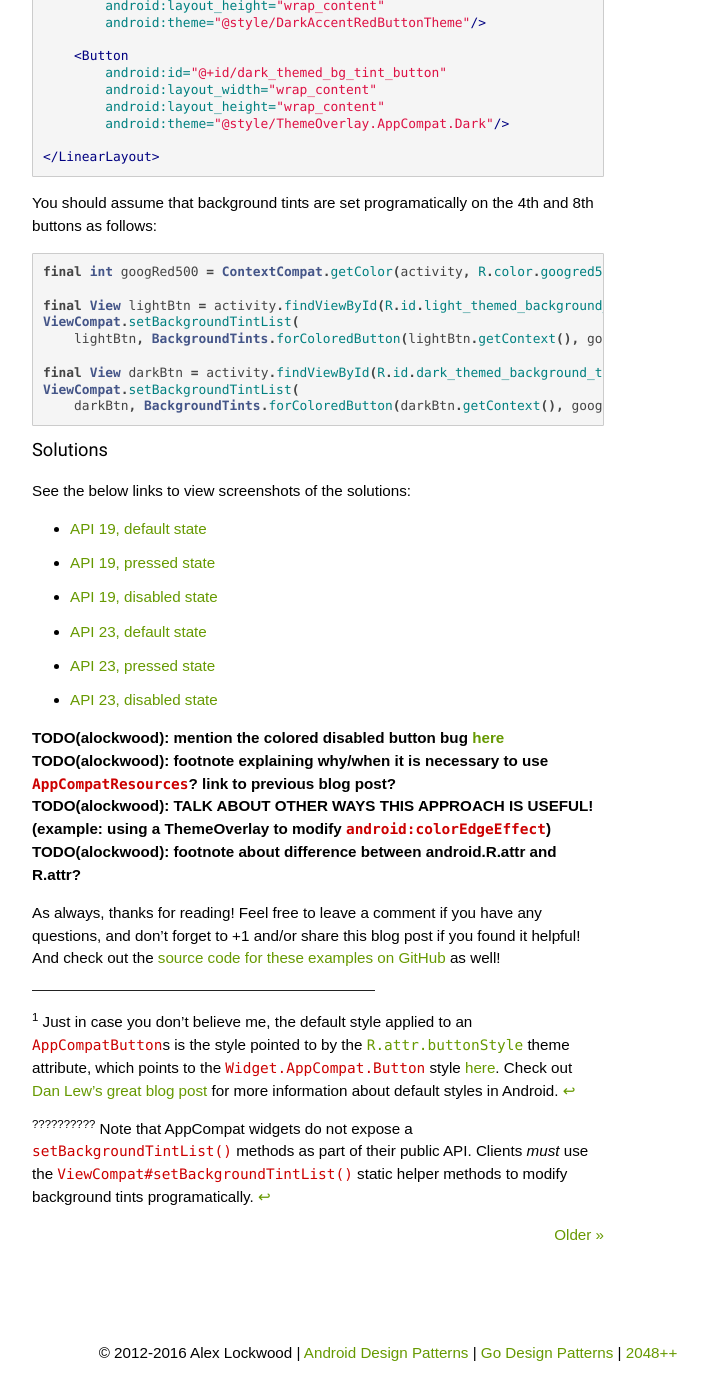
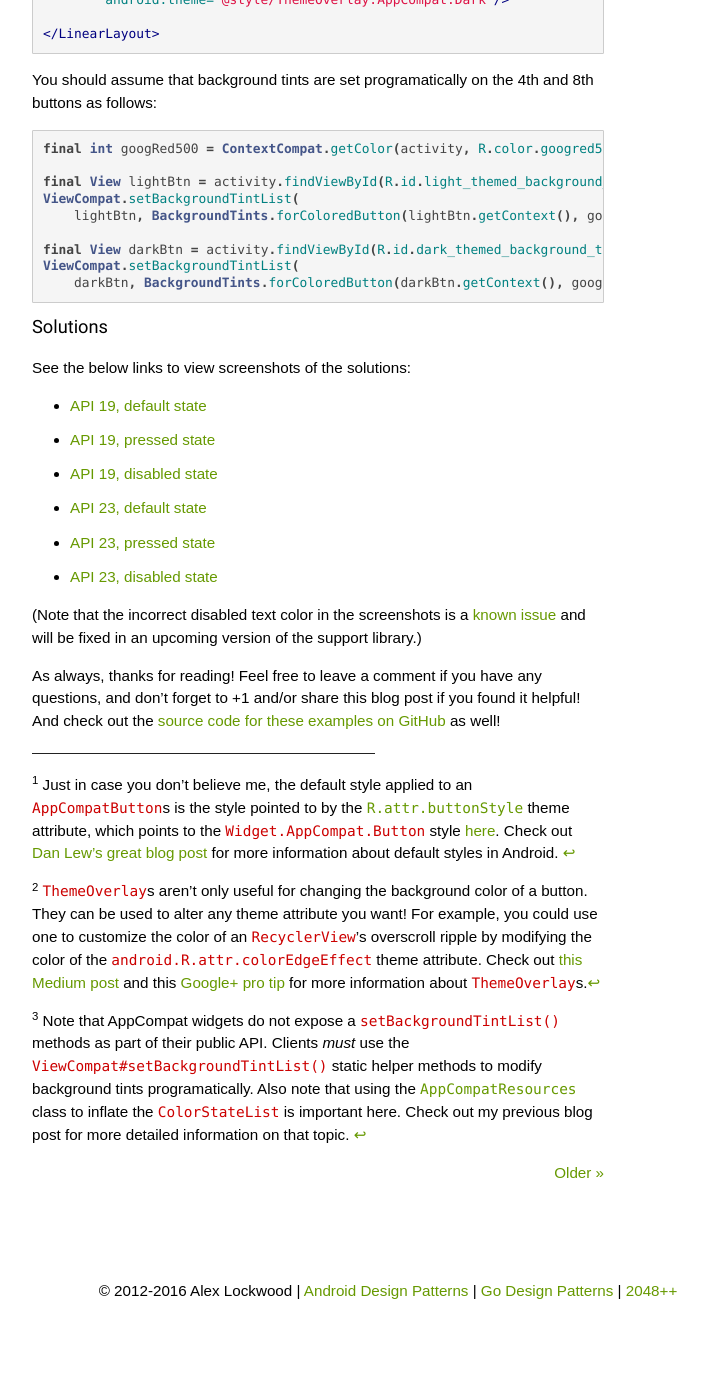
Before and after one commit to alexjlockwood/AndroidDesignPatterns, a Jekyll site: the page built from _posts/2016-08-08-theming-buttons-with-themeoverlays-background-tints.md, in a window 1280 px wide and 1400 px high, scrolled down 6567 px. Shown: the whole window, without its empty margins (252-960 px from the left). Built offline with Jekyll 4.4.1, drawn with Linux system fonts in a browser that asks for light colours; some web fonts are replaced; a script that is not in the unit is left out; comment, search, counter and statistics services are not loaded; after the commit the page ends 7904 px from its top, so only the background shows below that; some of the changed text lies outside the part shown.

Commit message:
update blog post

````diff
--- a/_posts/2016-08-08-theming-buttons-with-themeoverlays-background-tints.md
+++ b/_posts/2016-08-08-theming-buttons-with-themeoverlays-background-tints.md
@@ -33,7 +33,7 @@
 AppCompat determines the default appearance of a standard button.
 AppCompat defines a number of styles that can be used to alter
 the appearance of a button, each of which extend a base
-[`Widget.AppCompat.Button`][@style/Widget.AppCompat.Button] style that is applied to all
+[`Widget.AppCompat.Button`][Widget.AppCompat.Button] style that is applied to all
 buttons by default.<sup><a href="#footnote1" id="ref1">1</a></sup>
 Specifying a default style to be applied to all views of a certain type is a common technique
 used throughout the Android source code. It gives the framework an
@@ -70,7 +70,7 @@
 
 That's a lot to take in for something as simple as changing the background
 color of a button! Fortunately, AppCompat handles almost everything for us behind the scenes
-by providing a second [`Widget.AppCompat.Button.Colored`][@style/Widget.AppCompat.Button.Colored]
+by providing a second [`Widget.AppCompat.Button.Colored`][Widget.AppCompat.Button.Colored]
 style that makes altering the background color of a button relatively easy.
 As its name suggests, the style extends `Widget.AppCompat.Button` and thus
 inherits all of the same attributes with one notable exception: the
@@ -90,7 +90,7 @@
 
 Instead, a much better solution is to assign the button its own custom theme in
 XML using `android:theme` and a `ThemeOverlay`. Let's say we want to change the button's background
-color to Google Red 500. To achieve this, we simply define the following theme...
+color to Google Red 500. To achieve this, we can define the following theme:
 
 ```xml
 <!-- res/values/themes.xml -->
@@ -99,18 +99,17 @@
 </style>
 ```
 
-...and set it on our button in the layout XML as follows...
+...and set it on our button in the layout XML as follows:
 
 ```xml
 <Button
     style="@style/Widget.AppCompat.Button.Colored"
     android:layout_width="wrap_content"
     android:layout_height="wrap_content"
-    android:text="Light themed custom accent button"
     android:theme="@style/LightAccentRedButtonTheme"/>
 ```
 
-And that's it, we're done! You're probably still wondering what's up with that weird
+And that's it! You're probably still wondering what's up with that weird
 `ThemeOverlay` though. Unlike the themes we use in our `AndroidManifest.xml`
 files (i.e. `Theme.AppCompat.Light`, `Theme.AppCompat.Dark`, etc.),
 `ThemeOverlay`s define only a small set of material-styled theme attributes that
@@ -120,11 +119,7 @@
 two properties of a particular view: just extend the `ThemeOverlay`, update the
 attributes you want to modify with their new values, and you can be sure that
 your view will still inherit all of the correct light/dark themed values that
-would have otherwise been used by
-default.<sup><a href="#footnote??????????" id="ref??????????">??????????</a></sup>
-If you want to read more about
-`ThemeOverlay`s, check out [this Medium post][ThemeOverlayBlogPost] and this
-[Google+ pro tip][ThemeOverlayProTip] by [Ian Lake](http://google.com/+IanLake)!
+would have otherwise been used by default.<sup><a href="#footnote2" id="ref2">2</a></sup>
 
 ### Approach #2: Setting the `AppCompatButton`'s background tint
 
@@ -138,7 +133,7 @@
 `ImageView`s become `AppCompatImageView`s, `CheckBox`s become `AppCompatCheckBox`s,
 and so on and so forth. What you may not know is that any
 AppCompat widget that implements the [`TintableBackgroundView`][TintableBackgroundView]
-interface can have its background tint color changed by declaring a `ColorStateList`...
+interface can have its background tint color changed by declaring a `ColorStateList`:
 
 ```xml
 <!-- res/color/btn_colored_background_tint.xml -->
@@ -155,7 +150,7 @@
 </selector>
 ```
 
-...and either setting it in the layout XML...
+...and either setting it in the layout XML:
 
 ```xml
 <android.support.v7.widget.AppCompatButton
@@ -166,7 +161,7 @@
 
 ...or programatically via the
 [`ViewCompat#setBackgroundTintList(View, ColorStateList)`][ViewCompat#setBackgroundTintList()]
-method...<sup><a href="#footnote??????????" id="ref??????????">??????????</a></sup>
+method:<sup><a href="#footnote3" id="ref3">3</a></sup>
 
 ```java
 final ColorStateList backgroundTintList =
@@ -175,7 +170,7 @@
 ```
 
 While this approach to coloring a button is much more powerful in the sense that it can be
-done entirely programatically (`ThemeOverlay`s must be defined in XML and cannot be constructed at
+done entirely programatically (whereas `ThemeOverlay`s must be defined in XML and cannot be constructed at
 runtime), it also requires a bit more work on our end if we want to ensure our button exactly meets
 the material design spec. Let's create a simple `BackgroundTints` utility class that makes
 it quick and easy to construct colored background tint lists:
@@ -193,11 +188,11 @@
   /**
    * Returns a {@link ColorStateList} that can be used as a colored button's background tint.
    * Note that this code makes use of the {@code android.support.v4.graphics.ColorUtils}
-   * and {@code android.support.v7.content.res.AppCompatResources} utility classes.
+   * utility class.
    */
   public static ColorStateList forColoredButton(Context context, @ColorInt int backgroundColor) {
     // On pre-Lollipop devices, we need 4 states total (disabled, pressed, focused, and default).
-    // On post-Lollipop devices, we need 2 states total (disabled and default); the button's
+    // On post-Lollipop devices, we need 2 states total (disabled and default). The button's
     // RippleDrawable will animate the pressed and focused state changes for us automatically.
     final int numStates = Build.VERSION.SDK_INT >= Build.VERSION_CODES.LOLLIPOP ? 2 : 4;
 
@@ -278,8 +273,6 @@
 ViewCompat.setBackgroundTintList(
     button, BackgroundTints.forColoredButton(button.getContext(), backgroundColor);
 ```
-
-**TODO(alockwood): finish off the blog post with a conclusion paragraph or something like that?**
 
 ### Pop quiz!
 
@@ -382,57 +375,58 @@
 
 See the below links to view screenshots of the solutions:
 
-* [API 19, default state](/assets/images/posts/2016/08/08/themed-buttons-enabled-unpressed-19.png)
-* [API 19, pressed state](/assets/images/posts/2016/08/08/themed-buttons-enabled-pressed-19.png)
-* [API 19, disabled state](/assets/images/posts/2016/08/08/themed-buttons-disabled-19.png)
-* [API 23, default state](/assets/images/posts/2016/08/08/themed-buttons-enabled-unpressed-23.png)
-* [API 23, pressed state](/assets/images/posts/2016/08/08/themed-buttons-enabled-pressed-23.png)
-* [API 23, disabled state](/assets/images/posts/2016/08/08/themed-buttons-disabled-23.png)
+* [API 19, default state](/assets/images/posts/2016/08/11/themed-buttons-enabled-unpressed-19.png)
+* [API 19, pressed state](/assets/images/posts/2016/08/11/themed-buttons-enabled-pressed-19.png)
+* [API 19, disabled state](/assets/images/posts/2016/08/11/themed-buttons-disabled-19.png)
+* [API 23, default state](/assets/images/posts/2016/08/11/themed-buttons-enabled-unpressed-23.png)
+* [API 23, pressed state](/assets/images/posts/2016/08/11/themed-buttons-enabled-pressed-23.png)
+* [API 23, disabled state](/assets/images/posts/2016/08/11/themed-buttons-disabled-23.png)
 
-**TODO(alockwood): mention the colored disabled button bug [here][ColoredButtonDisabledTextBug]**<br>
-**TODO(alockwood): footnote explaining why/when it is necessary to use `AppCompatResources`? link to previous blog post?**<br>
-**TODO(alockwood): TALK ABOUT OTHER WAYS THIS APPROACH IS USEFUL! (example: using a ThemeOverlay to modify `android:colorEdgeEffect`)**<br>
-**TODO(alockwood): footnote about difference between android.R.attr and R.attr?**<br>
+(Note that the incorrect disabled text color in the screenshots is a [known issue][ColoredButtonDisabledTextBug]
+and will be fixed in an upcoming version of the support library.)
 
 As always, thanks for reading! Feel free to leave a comment if you have any questions,
 and don't forget to +1 and/or share this blog post if you found it helpful! And check out the
 [source code for these examples on GitHub][ThemedButtonsSourceCode] as well!
 
 <hr class="footnote-divider"/>
-<sup id="footnote1">1</sup> Just in case you don't believe me, the default style applied to an `AppCompatButton`s is the style pointed to by the [`R.attr.buttonStyle`][R.attr.buttonStyle] theme attribute, which points to the `Widget.AppCompat.Button` style [here][Base.V7.Theme.AppCompat]. Check out [Dan Lew's great blog post][DeepDiveAndroidViewConstructors] for more information about default styles in Android. <a href="#ref1" title="Jump to footnote 1.">&#8617;</a>
+<sup id="footnote1">1</sup> Just in case you don't believe me, the default style applied to an `AppCompatButton`s
+is the style pointed to by the [`R.attr.buttonStyle`][R.attr.buttonStyle] theme attribute, which points to the
+`Widget.AppCompat.Button` style [here][Base.V7.Theme.AppCompat]. Check out
+[Dan Lew's great blog post][DeepDiveAndroidViewConstructors] for more information about default styles in
+Android. <a href="#ref1" title="Jump to footnote 1.">&#8617;</a>
 
-<sup id="footnote??????????">??????????</sup> Note that AppCompat widgets do not expose a `setBackgroundTintList()`
+<sup id="footnote2">2</sup> `ThemeOverlay`s aren't only useful for changing the background color of a button.
+They can be used to alter any theme attribute you want! For example, you could use one to customize the
+color of an `RecyclerView`'s overscroll ripple by modifying the color of the
+`android.R.attr.colorEdgeEffect` theme
+attribute. Check out [this Medium post][ThemeOverlayBlogPost] and this
+[Google+ pro tip][ThemeOverlayProTip] for more information
+about `ThemeOverlay`s.<a href="#ref2" title="Jump to footnote 2">&#8617;</a>
+
+<sup id="footnote3">3</sup> Note that AppCompat widgets do not expose a `setBackgroundTintList()`
 methods as part of their public API. Clients *must* use the `ViewCompat#setBackgroundTintList()`
-static helper methods to modify background tints programatically. <a href="#ref??????????" title="Jump to footnote ??????????.">&#8617;</a>
+static helper methods to modify background tints programatically. Also note that using the
+[`AppCompatResources`][AppCompatResources]
+class to inflate the `ColorStateList` is important here. Check out my previous blog post
+for more detailed information on that
+topic. <a href="#ref3" title="Jump to footnote 3.">&#8617;</a>
 
   [R.attr.colorButtonNormal]: https://developer.android.com/reference/android/support/v7/appcompat/R.attr.html#colorButtonNormal
   [android.R.attr.disabledAlpha]: https://developer.android.com/reference/android/R.attr.html#disabledAlpha
   [R.attr.colorControlHighlight]: https://developer.android.com/reference/android/support/v7/appcompat/R.attr.html#colorControlHighlight
   [R.attr.colorAccent]: https://developer.android.com/reference/android/support/v7/appcompat/R.attr.html#colorAccent
-
   [MaterialDesignSpecButtons]: http://material.google.com/components/buttons.html
   [ColoredButtonDisabledTextBug]: https://code.google.com/p/android/issues/detail?id=219276
   [ThemedButtonsSourceCode]: https://github.com/alexjlockwood/adp-theming-buttons-with-themeoverlays
   [DeepDiveAndroidViewConstructors]: http://blog.danlew.net/2016/07/19/a-deep-dive-into-android-view-constructors/
-
-  [@style/Widget.Material.Button]: https://github.com/android/platform_frameworks_base/blob/fb61bb50281de909336c912c5a4b554b11de16cb/core/res/res/values/styles_material.xml#L459-L468
-  [@style/Widget.Material.Button.Colored]: https://github.com/android/platform_frameworks_base/blob/fb61bb50281de909336c912c5a4b554b11de16cb/core/res/res/values/styles_material.xml#L471-L474
-  [@style/Widget.Material.Button.Borderless]: https://github.com/android/platform_frameworks_base/blob/fb61bb50281de909336c912c5a4b554b11de16cb/core/res/res/values/styles_material.xml#L483-L486
-  [@style/Widget.AppCompat.Button]: https://github.com/android/platform_frameworks_support/blob/3bc41c8f3870bca72a6c52f39a7e66fe967d5e9c/v7/appcompat/res/values/styles_base.xml#L409-L417
-  [@style/Widget.AppCompat.Button.Colored]: https://github.com/android/platform_frameworks_support/blob/3bc41c8f3870bca72a6c52f39a7e66fe967d5e9c/v7/appcompat/res/values/styles_base.xml#L426-L429
-  [@style/Widget.AppCompat.Button.Borderless]: https://github.com/android/platform_frameworks_support/blob/3bc41c8f3870bca72a6c52f39a7e66fe967d5e9c/v7/appcompat/res/values/styles_base.xml#L432-L434
-
-  [Button]: https://developer.android.com/reference/android/widget/Button.html
-  [Base.Widget.AppCompat.Button.Colored]: https://github.com/android/platform_frameworks_support/blob/d57359e205b2c04a4f0f0ecf9dcb8d6086e75663/v7/appcompat/res/values/styles_base.xml#L417
-
+  [Widget.AppCompat.Button]: https://github.com/android/platform_frameworks_support/blob/3bc41c8f3870bca72a6c52f39a7e66fe967d5e9c/v7/appcompat/res/values/styles_base.xml#L409-L417
+  [Widget.AppCompat.Button.Colored]: https://github.com/android/platform_frameworks_support/blob/3bc41c8f3870bca72a6c52f39a7e66fe967d5e9c/v7/appcompat/res/values/styles_base.xml#L426-L429
   [ThemeOverlayBlogPost]: https://medium.com/google-developers/theming-with-appcompat-1a292b754b35#.ebo3ua3bu
   [ThemeOverlayProTip]: https://plus.google.com/+AndroidDevelopers/posts/JXHKyhsWHAH
-
   [ViewCompat#setBackgroundTintList()]: https://developer.android.com/reference/android/support/v4/view/ViewCompat.html#setBackgroundTintList(android.view.View, android.content.res.ColorStateList)
   [TintableBackgroundView]: https://developer.android.com/reference/android/support/v4/view/TintableBackgroundView.html
   [ThemeOverlayAttributes]: https://github.com/android/platform_frameworks_support/blob/d57359e205b2c04a4f0f0ecf9dcb8d6086e75663/v7/appcompat/res/values/themes_base.xml#L551-L604)
-
   [R.attr.buttonStyle]: https://github.com/android/platform_frameworks_support/blob/c1e65b3f856d8c559e04857949a79ab2fac7095b/v7/appcompat/src/android/support/v7/widget/AppCompatButton.java#L60
-  [Base.V7.Theme.AppCompat]:   https://github.com/android/platform_frameworks_support/blob/c1e65b3f856d8c559e04857949a79ab2fac7095b/v7/appcompat/res/values/themes_base.xml#L237
-  [Widget.AppCompat.Button]: https://github.com/android/platform_frameworks_support/blob/d57359e205b2c04a4f0f0ecf9dcb8d6086e75663/v7/appcompat/res/values/styles.xml#L204
-  [Base.Widget.AppCompat.Button]: https://github.com/android/platform_frameworks_support/blob/d57359e205b2c04a4f0f0ecf9dcb8d6086e75663/v7/appcompat/res/values/styles_base.xml#L409
+  [Base.V7.Theme.AppCompat]: https://github.com/android/platform_frameworks_support/blob/c1e65b3f856d8c559e04857949a79ab2fac7095b/v7/appcompat/res/values/themes_base.xml#L237
+  [AppCompatResources]: https://developer.android.com/reference/android/support/v7/content/res/AppCompatResources.html
````
Also changed, not shown: other parts of _posts/2016-08-08-theming-buttons-with-themeoverlays-background-tints.md (+1 -1 lines).
